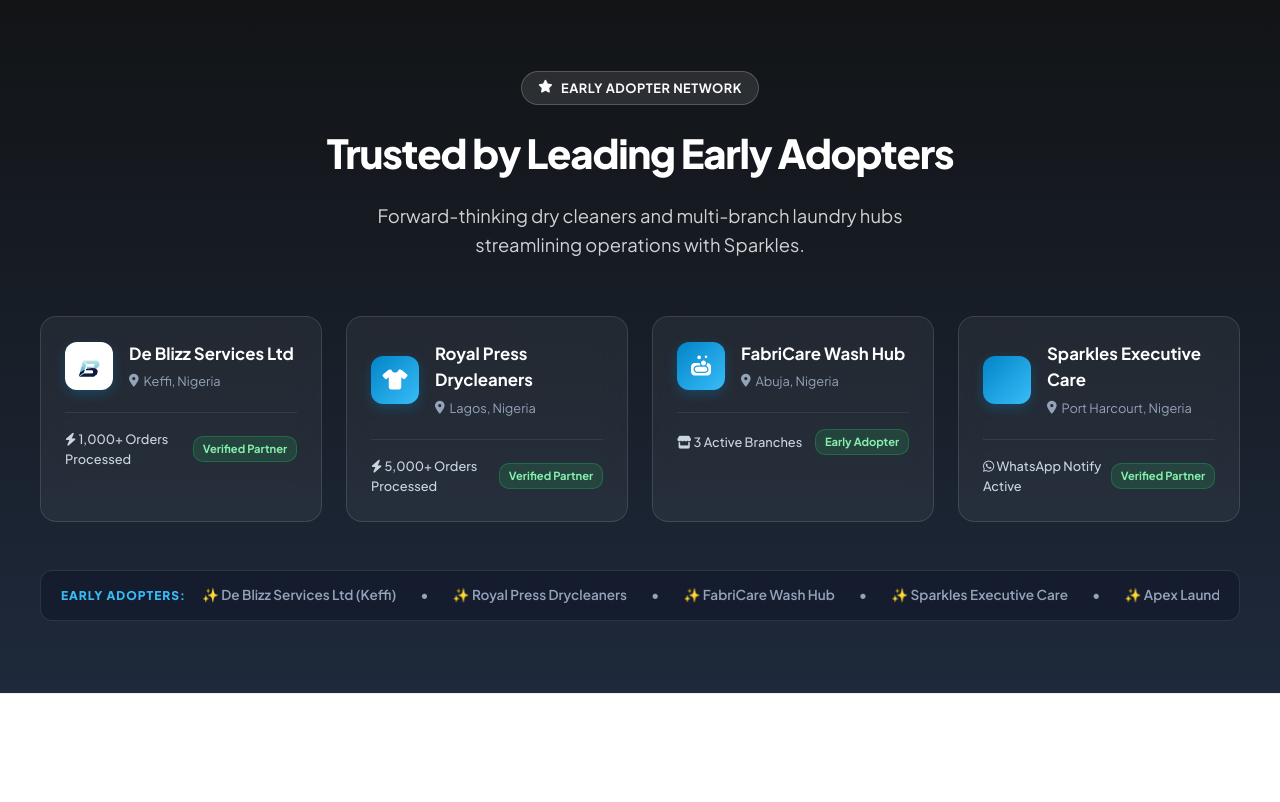
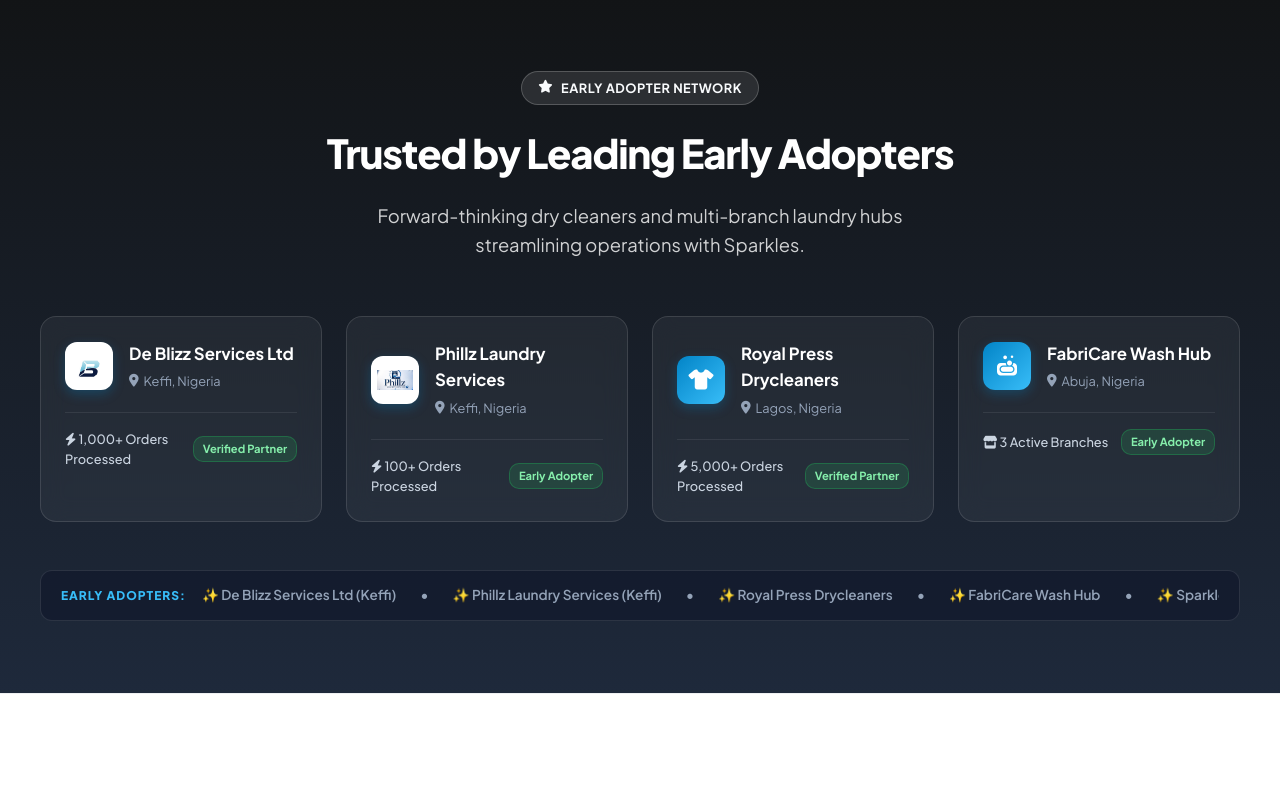
Before and after one commit to DamaMichaelYohanna/sparkles, a Django app: page / in a window 1280 px wide. Shown: the part 801-1603 px from the top of the page. Run offline with Django 4.2, Linux system fonts and the light colour scheme.

Commit message:
Feature Phillz Laundry Services with official logo in Early Adopters showcase

```diff
--- a/laundry_backend/landing/templates/landing/index.html
+++ b/laundry_backend/landing/templates/landing/index.html
@@ -89,7 +89,24 @@
                     </div>
                 </div>
 
-                <!-- Adopter 2 -->
+                <!-- Adopter 2: Phillz Laundry Services -->
+                <div class="adopter-card">
+                    <div class="adopter-card-header">
+                        <div class="adopter-logo-box white-bg">
+                            <img src="{% static 'landing/images/phillz_logo.jpg' %}" alt="Phillz Laundry Services Logo">
+                        </div>
+                        <div>
+                            <h4 class="adopter-name">Phillz Laundry Services</h4>
+                            <span class="adopter-location"><i class="fa-solid fa-location-dot"></i> Keffi, Nigeria</span>
+                        </div>
+                    </div>
+                    <div class="adopter-meta">
+                        <span class="adopter-stat"><i class="fa-solid fa-bolt"></i> 100+ Orders Processed</span>
+                        <span class="adopter-tag">Early Adopter</span>
+                    </div>
+                </div>
+
+                <!-- Adopter 3 -->
                 <div class="adopter-card">
                     <div class="adopter-card-header">
                         <div class="adopter-logo-box">
@@ -106,7 +123,7 @@
                     </div>
                 </div>
 
-                <!-- Adopter 3 -->
+                <!-- Adopter 4 -->
                 <div class="adopter-card">
                     <div class="adopter-card-header">
                         <div class="adopter-logo-box">
@@ -122,23 +139,6 @@
                         <span class="adopter-tag">Early Adopter</span>
                     </div>
                 </div>
-
-                <!-- Adopter 4 -->
-                <div class="adopter-card">
-                    <div class="adopter-card-header">
-                        <div class="adopter-logo-box">
-                            <i class="fa-solid fa-sparkles"></i>
-                        </div>
-                        <div>
-                            <h4 class="adopter-name">Sparkles Executive Care</h4>
-                            <span class="adopter-location"><i class="fa-solid fa-location-dot"></i> Port Harcourt, Nigeria</span>
-                        </div>
-                    </div>
-                    <div class="adopter-meta">
-                        <span class="adopter-stat"><i class="fa-brands fa-whatsapp"></i> WhatsApp Notify Active</span>
-                        <span class="adopter-tag">Verified Partner</span>
-                    </div>
-                </div>
             </div>
 
             <!-- Ticker Banner -->
@@ -147,6 +147,8 @@
                 <div class="ticker-content">
                     <span>✨ De Blizz Services Ltd (Keffi)</span>
                     <span>•</span>
+                    <span>✨ Phillz Laundry Services (Keffi)</span>
+                    <span>•</span>
                     <span>✨ Royal Press Drycleaners</span>
                     <span>•</span>
                     <span>✨ FabriCare Wash Hub</span>
@@ -154,8 +156,6 @@
                     <span>✨ Sparkles Executive Care</span>
                     <span>•</span>
                     <span>✨ Apex Laundry & Garment</span>
-                    <span>•</span>
-                    <span>✨ Express Bubble Cleaners</span>
                 </div>
             </div>
         </div>
```
Also changed, not shown: laundry_backend/landing/static/landing/images/phillz_logo.jpg (added).
